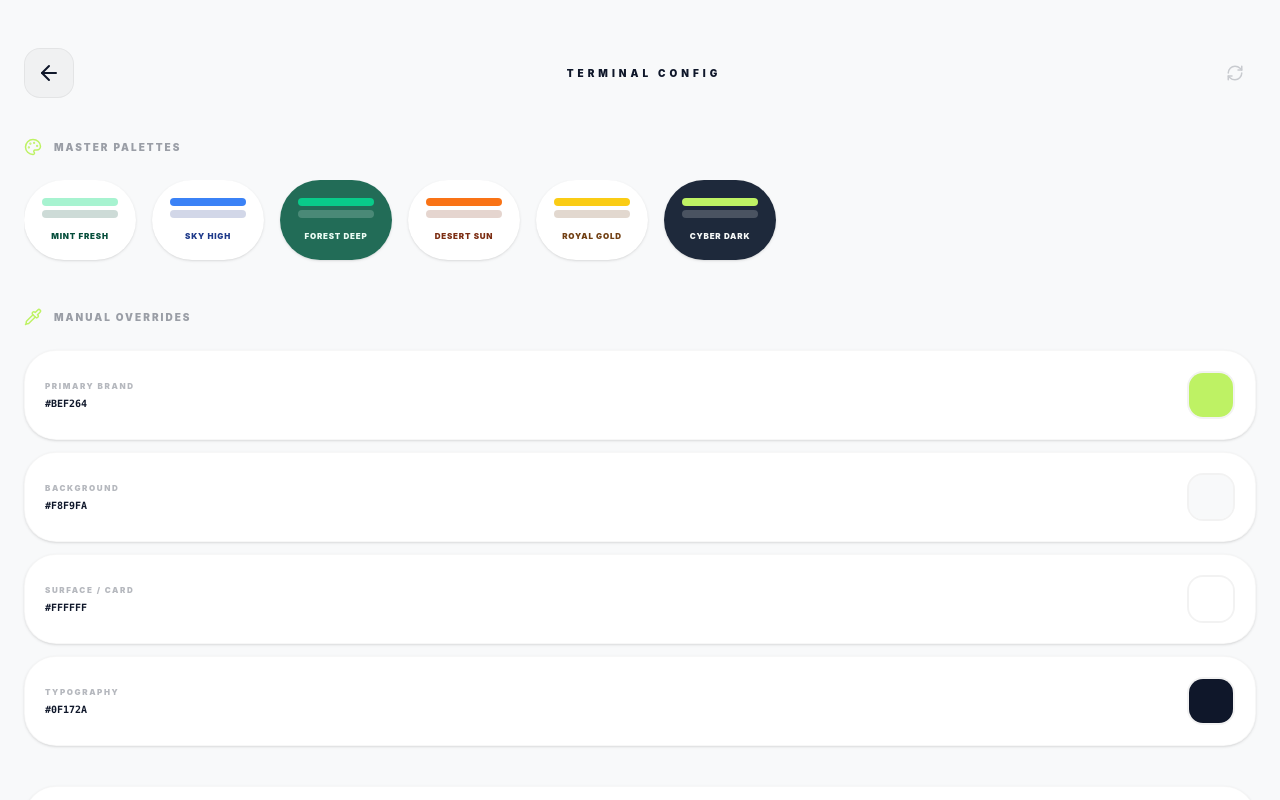
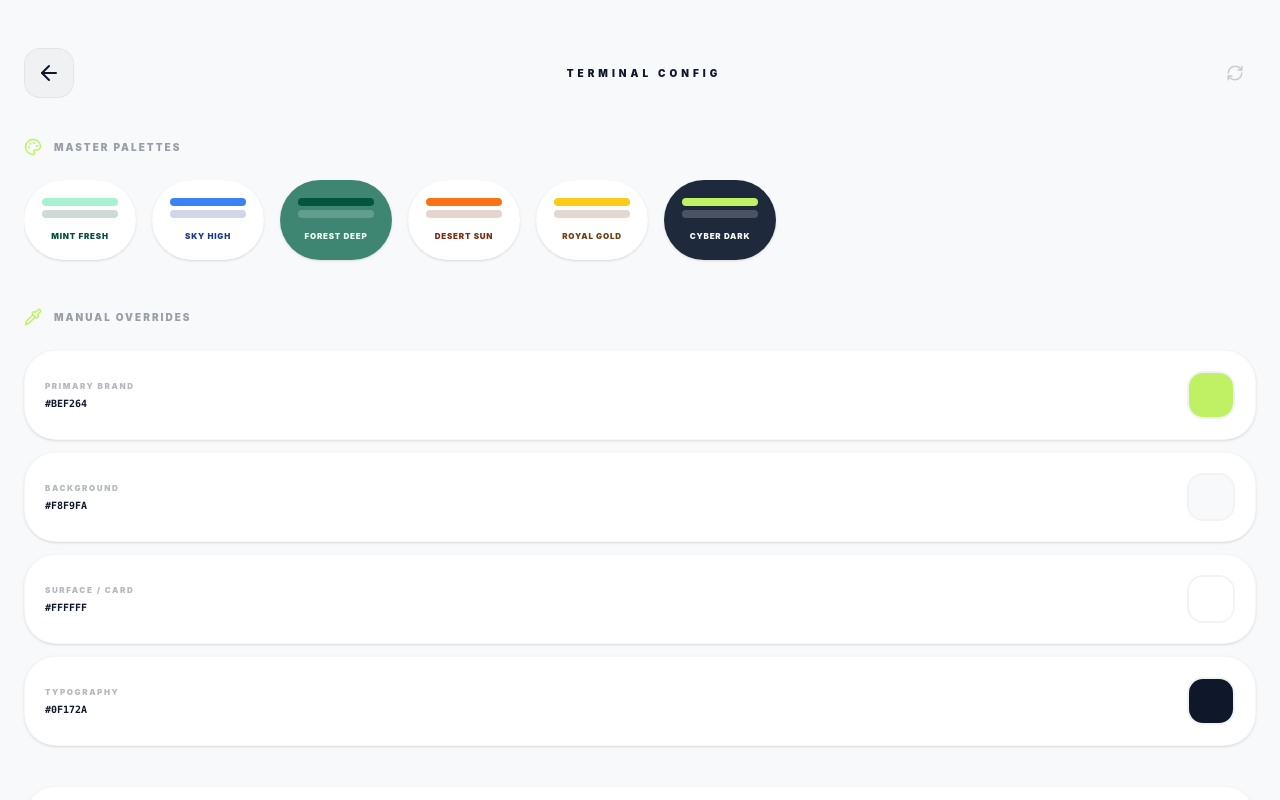
Before and after one commit to Rishi00009/money-app-fro, a React (Vite) app: page /settings in a window 1280 px wide. Shown: the top 800 px of the page. Built offline with nearby package versions, Linux system fonts and the light colour scheme.

Commit message:
add backlight in transaction page

```diff
--- a/src/pages/Settings.jsx
+++ b/src/pages/Settings.jsx
@@ -45,7 +45,7 @@ const Settings = () => {
   const presets = [
     { name: 'Mint Fresh', brand: '#A7F3D0', bgPrimary: '#F0FDF4', bgSecondary: '#FFFFFF', textMain: '#064E3B' },
     { name: 'Sky High', brand: '#3B82F6', bgPrimary: '#EFF6FF', bgSecondary: '#FFFFFF', textMain: '#1E3A8A' },
-    { name: 'Forest Deep', brand: '#09cb8a', bgPrimary: '#d7ebe6', bgSecondary: '#045840df', textMain: '#ECFDF5' },
+    { name: 'Forest Deep', brand: '#03563b', bgPrimary: '#d7ebe6', bgSecondary: '#24765edf', textMain: '#ECFDF5' },
     { name: 'Desert Sun', brand: '#F97316', bgPrimary: '#FFF7ED', bgSecondary: '#FFFFFF', textMain: '#7C2D12' },
     { name: 'Royal Gold', brand: '#FACC15', bgPrimary: '#FEFCE8', bgSecondary: '#FFFFFF', textMain: '#713F12' },
     { name: 'Cyber Dark', brand: '#bef264', bgPrimary: '#0F172A', bgSecondary: '#1E293B', textMain: '#F8FAF9' }
```
